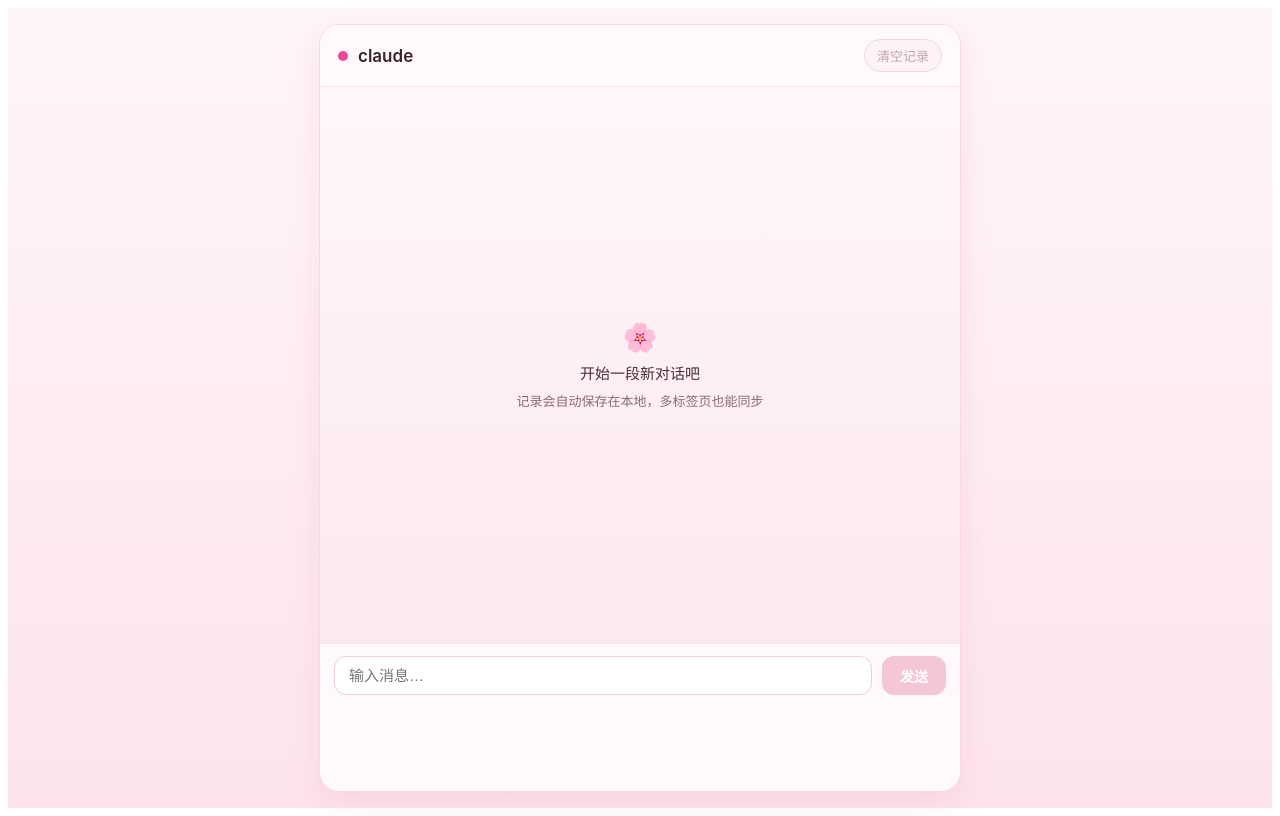
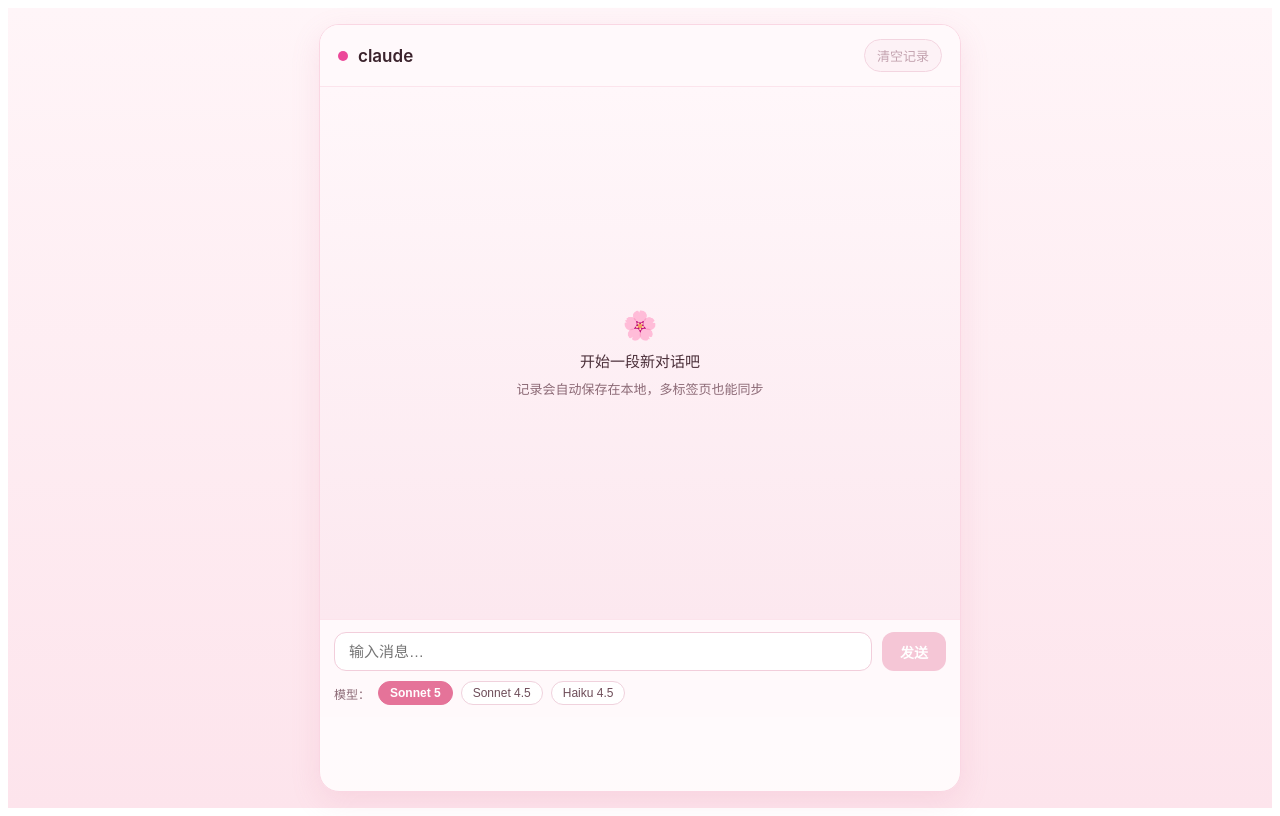
Before and after one commit to an0507/my-claude-frontend, a React (Vite) app: page / in a window 1280 px wide. Built offline with nearby package versions, Linux system fonts and the light colour scheme.

Commit message:
Update App.jsx

```diff
--- a/src/App.jsx
+++ b/src/App.jsx
@@ -2,6 +2,14 @@ import { useEffect, useRef, useState } from 'react';
 
 const BACKEND_URL = 'https://my-claude-backend.onrender.com';
 const STORAGE_KEY = 'my_claude_chat_messages_v1';
+const MODEL_STORAGE_KEY = 'my_claude_selected_model_v1';
+
+// 你可以按自己账号可用的 Claude 模型名增减这里
+const MODEL_OPTIONS = [
+  { label: 'Sonnet 5', value: 'claude-sonnet-5' },
+  { label: 'Sonnet 4.5', value: 'claude-sonnet-4-5' },
+  { label: 'Haiku 4.5', value: 'claude-haiku-4-5' },
+];
 
 function App() {
   const [messages, setMessages] = useState(() => {
@@ -10,6 +18,13 @@ function App() {
       return saved ? JSON.parse(saved) : [];
     } catch {
       return [];
+    }
+  });
+  const [selectedModel, setSelectedModel] = useState(() => {
+    try {
+      return localStorage.getItem(MODEL_STORAGE_KEY) || MODEL_OPTIONS[0].value;
+    } catch {
+      return MODEL_OPTIONS[0].value;
     }
   });
   const [input, setInput] = useState('');
@@ -23,6 +38,14 @@ function App() {
       // 忽略存储空间超限等异常
     }
   }, [messages]);
+
+  useEffect(() => {
+    try {
+      localStorage.setItem(MODEL_STORAGE_KEY, selectedModel);
+    } catch {
+      // 忽略存储空间超限等异常
+    }
+  }, [selectedModel]);
 
   useEffect(() => {
     function handleStorageChange(e) {
@@ -63,7 +86,10 @@ function App() {
       const resp = await fetch(`${BACKEND_URL}/api/chat`, {
         method: 'POST',
         headers: { 'Content-Type': 'application/json' },
-        body: JSON.stringify({ messages: nextMessages }),
+        body: JSON.stringify({
+          messages: nextMessages,
+          model: selectedModel,
+        }),
       });
 
       if (!resp.ok || !resp.body) {
@@ -193,7 +219,7 @@ function App() {
           style={{
             flex: 1,
             minHeight: 380,
-            maxHeight: '65dvh',
+            maxHeight: '62dvh',
             overflowY: 'auto',
             padding: '18px 16px',
             background: 'linear-gradient(180deg, #fff7fa 0%, #fce8ef 100%)',
@@ -268,16 +294,18 @@ function App() {
           <div ref={bottomRef} />
         </div>
 
-        {/* 底部输入栏 */}
+        {/* 底部输入栏 + 下方切换模型按钮 */}
         <div
           style={{
             display: 'flex',
+            flexDirection: 'column',
             gap: 10,
             padding: '12px 14px',
             borderTop: '1px solid #fce4ec',
             background: '#fff9fb',
           }}
         >
+          <div style={{ display: 'flex', gap: 10 }}>
             <input
               style={{
                 flex: 1,
@@ -312,6 +340,43 @@ function App() {
               {loading ? '发送中' : '发送'}
             </button>
           </div>
+
+          {/* 输入消息下方的模型切换按钮 */}
+          <div
+            style={{
+              display: 'flex',
+              alignItems: 'center',
+              gap: 8,
+              flexWrap: 'wrap',
+            }}
+          >
+            <span style={{ fontSize: 12, color: '#8c6a76' }}>模型：</span>
+            {MODEL_OPTIONS.map((item) => {
+              const active = selectedModel === item.value;
+              return (
+                <button
+                  key={item.value}
+                  type="button"
+                  disabled={loading}
+                  onClick={() => setSelectedModel(item.value)}
+                  style={{
+                    padding: '4px 11px',
+                    fontSize: 12,
+                    fontWeight: active ? 600 : 400,
+                    borderRadius: 999,
+                    border: active ? '1px solid #e57399' : '1px solid #f0d2dd',
+                    background: active ? '#e57399' : '#ffffff',
+                    color: active ? '#ffffff' : '#6e4d59',
+                    cursor: loading ? 'not-allowed' : 'pointer',
+                    transition: 'all 0.15s ease',
+                  }}
+                >
+                  {item.label}
+                </button>
+              );
+            })}
+          </div>
+        </div>
       </div>
     </div>
   );
```
Lines whose indentation alone changed are shown as unchanged.
